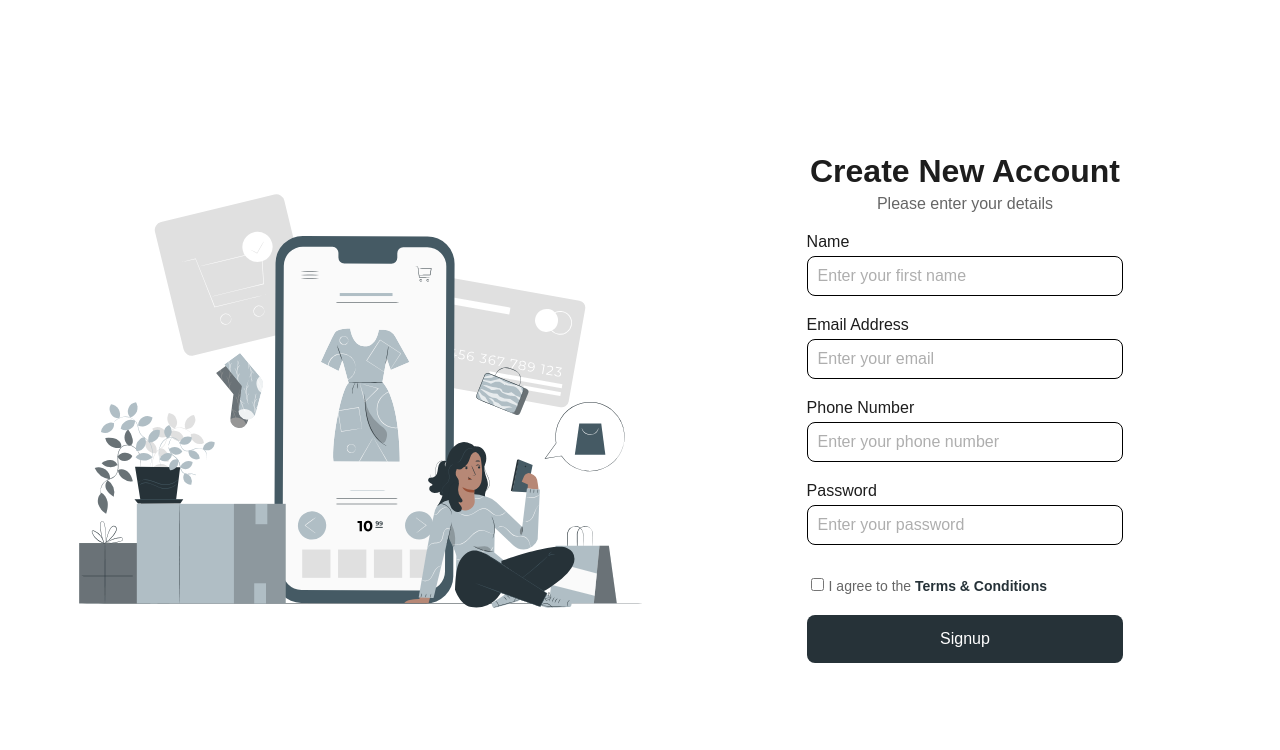
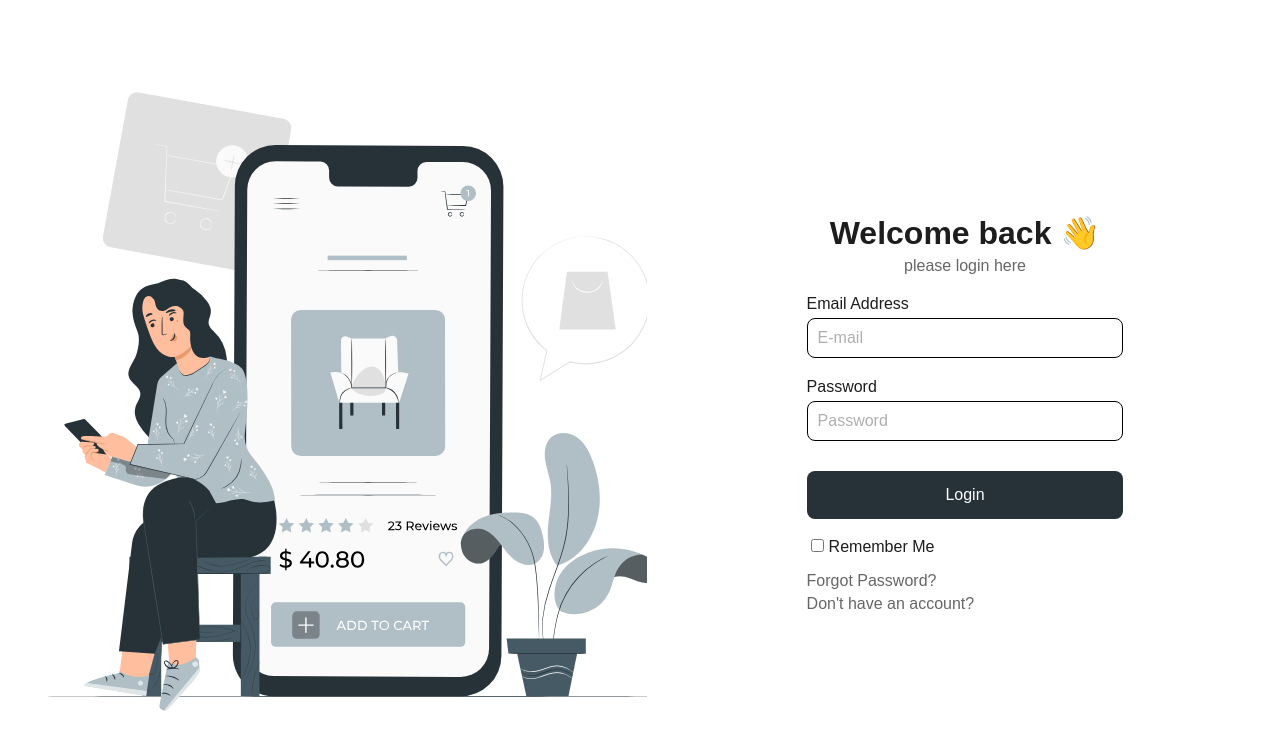
Before and after one commit to abanoub-refaat/CS309_EcommerceProject_Front-end, a React (Vite) app: page / in a window 1280 px wide. Shown: the top 750 px of the page. Built offline with nearby package versions, Linux system fonts and the light colour scheme; a web font is replaced by a local one.

Commit message:
add auto login if he logged in befor and cliced on remember me

```diff
--- a/src/App.jsx
+++ b/src/App.jsx
@@ -6,14 +6,16 @@ import Error from "./components/Error";
 
 function App() {
   return (
+    <>
     <Router>
       <Routes>
-        <Route path="/" element={<Signup />} />
+        <Route path="/" element={<Login />} />
         <Route path="/signup" element={<Signup />} />
         <Route path="/login" element={<Login />} />
         <Route path="/*" element={<Error />} />
       </Routes>
     </Router>
+    </>
   );
 }
 
--- a/src/components/Login.jsx
+++ b/src/components/Login.jsx
@@ -1,5 +1,5 @@
-import { useState } from "react";
-import { Link , useNavigate} from "react-router-dom";
+import { useState, useEffect } from "react";
+import { Link, useNavigate } from "react-router-dom";
 import "./Login.css";
 
 const Login = () => {
@@ -7,22 +7,54 @@ const Login = () => {
   const [password, setPassword] = useState("");
   const [rememberMe, setRememberMe] = useState(false);
   const [error, setError] = useState("");
-  const [loading, setLoading] = useState(false);
   const navigate = useNavigate();
-  const handleSubmit =  (e) => {
-    e.preventDefault();
-    setLoading(true);
-    setError("");
-      fetch(
-        "http://localhost:4000/api/v1/users/login",
-        {
+
+  useEffect(() => {
+    const savedLoginData = localStorage.getItem("loginDate");
+    if (savedLoginData) {
+      try {
+        const { email, password } = JSON.parse(savedLoginData);
+        setEmail(email);
+        setPassword(password);
+
+        fetch("http://localhost:4000/api/v1/users/login", {
           method: "POST",
           headers: {
             "Content-Type": "application/json",
           },
           body: JSON.stringify({ email, password }),
-        }
-      )
+        })
+          .then((res) => {
+            if (!res.ok) {
+              throw new Error("Auto-login failed: Invalid credentials or server error");
+            }
+            return res.json();
+          })
+          .then((data) => {
+            console.log("Auto-login Success:");
+            navigate("/home");
+          })
+          .catch((error) => {
+            console.error("Auto-login Error:", error.message);
+            localStorage.removeItem("loginDate");
+          });
+      } catch (error) {
+        console.error("Error parsing login data:", error.message);
+        localStorage.removeItem("loginDate");
+      }
+    }
+  }, [navigate]);
+
+  const handleSubmit = (e) => {
+    e.preventDefault();
+    setError("");
+    fetch("http://localhost:4000/api/v1/users/login", {
+      method: "POST",
+      headers: {
+        "Content-Type": "application/json",
+      },
+      body: JSON.stringify({ email, password }),
+    })
       .then((response) => {
         if (!response.ok) {
           throw new Error("Invalid credentials or server error");
@@ -31,8 +63,9 @@ const Login = () => {
       })
       .then((data) => {
         console.log("Success:", data);
-        if(rememberMe){
-          localStorage.setItem("Email and password",JSON.stringify(data))
+        if (rememberMe) {
+          const loginData = { email, password };
+          localStorage.setItem("loginDate", JSON.stringify(loginData));
         }
         setTimeout(() => {
           navigate("/home");
@@ -42,8 +75,8 @@ const Login = () => {
         setError(error.message);
         console.error("Error:", error.message);
       })
-      .finally(() => setLoading(false));
   };
+
   return (
     <div className="login-container">
       <div className="login-image">
@@ -57,7 +90,7 @@ const Login = () => {
         <form className="login-form" onSubmit={handleSubmit}>
           <div className="login-form-group">
             <label htmlFor="email" className="form-label">
-              Email Adress{" "}
+              Email Address{" "}
             </label>
             <input
               type="email"
@@ -99,10 +132,10 @@ const Login = () => {
             Remember Me
           </label>
           <div className="login-links">
-            <Link href="/forgot-password" className="forgot-password">
+            <Link to="/forget" className="forgot-password">
               Forgot Password?
             </Link>
-            <Link href="/signup" className="register-link">
+            <Link to="/signup" className="register-link">
               Don&apos;t have an account?
             </Link>
           </div>
```
